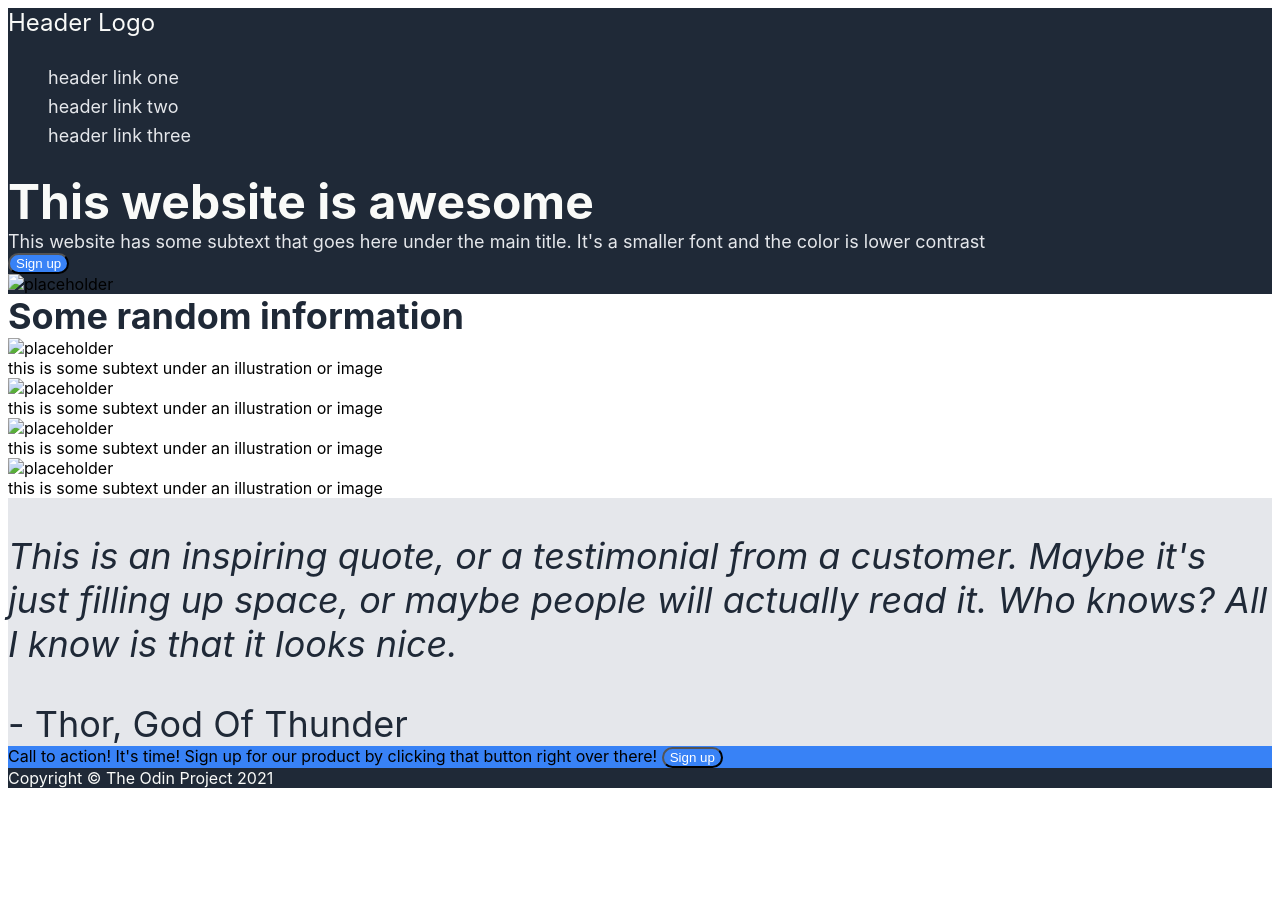
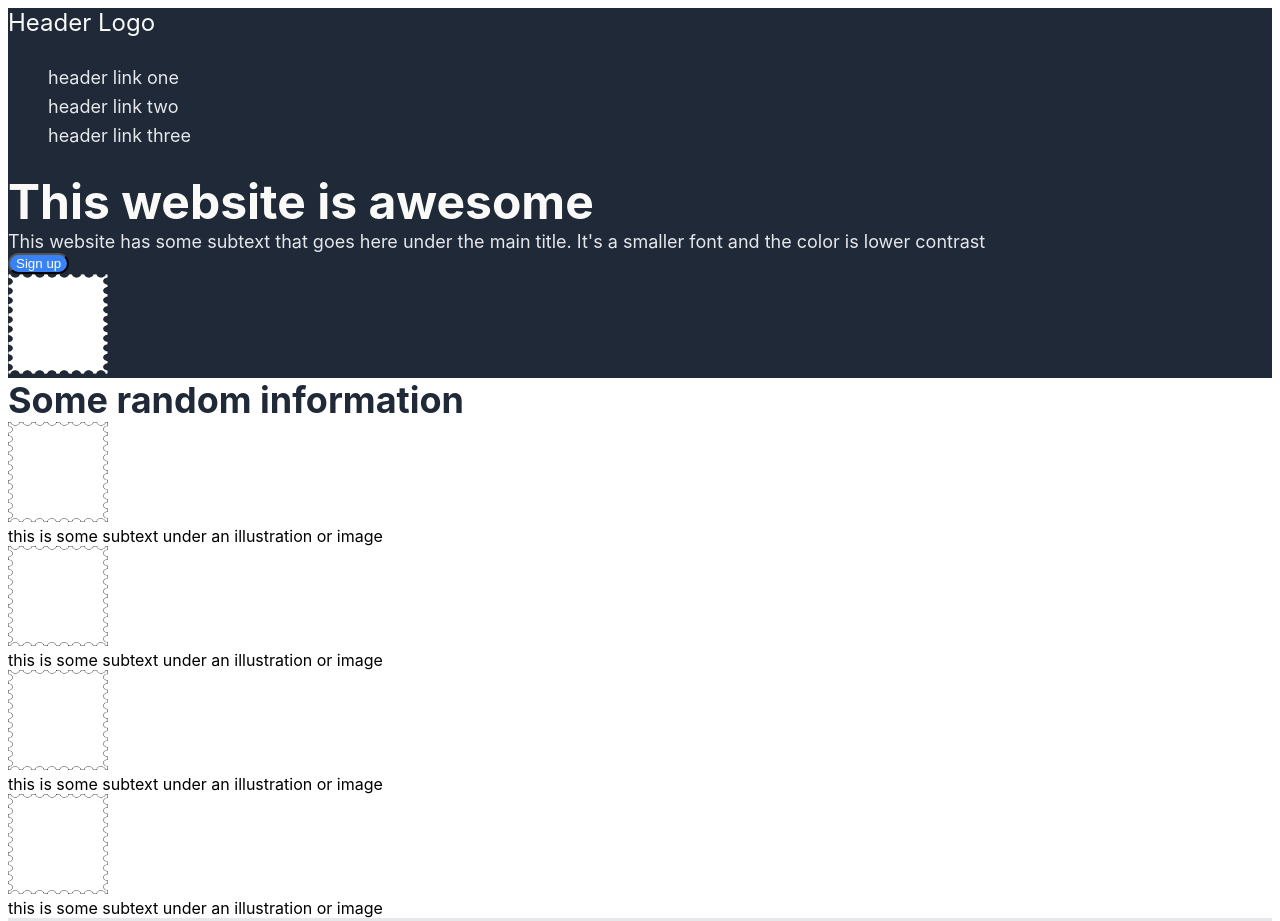
Before and after one commit to sisonnikolai/landing-page, a plain HTML site: page index.html in a window 1280 px wide. Shown: the top 921 px of the page. Before the commit the page ends 800 px from the top, so only its background shows below. Drawn offline with Linux system fonts and the light colour scheme.

Commit message:
Add placeholder image

```diff
--- a/index.html
+++ b/index.html
@@ -34,7 +34,7 @@
                 </div>
 
                 <div class="right">
-                    <img class="hero-image" src="" alt="placeholder">
+                    <img class="hero-image" src="images/stamp.png" alt="placeholder">
                 </div>
             </div>
         </div>
@@ -45,19 +45,19 @@
             </div>
             <div class="info-content">
                 <div class="info-item">
-                    <img class="info-img" src="" alt="placeholder">
+                    <img class="info-img" src="images/stamp.png" alt="placeholder">
                     <div class="text">this is some subtext under an illustration or image</div>
                 </div>
                 <div class="info-item">
-                    <img class="info-img" src="" alt="placeholder">
+                    <img class="info-img" src="images/stamp.png" alt="placeholder">
                     <div class="text">this is some subtext under an illustration or image</div>
                 </div>
                 <div class="info-item">
-                    <img class="info-img" src="" alt="placeholder">
+                    <img class="info-img" src="images/stamp.png" alt="placeholder">
                     <div class="text">this is some subtext under an illustration or image</div>
                 </div>
                 <div class="info-item">
-                    <img class="info-img" src="" alt="placeholder">
+                    <img class="info-img" src="images/stamp.png" alt="placeholder">
                     <div class="text">this is some subtext under an illustration or image</div>
                 </div>
             </div>
--- a/styles.css
+++ b/styles.css
@@ -16,6 +16,11 @@ button {
     background-color: #3882F6;
     color: white;
     border-radius: 20px;
+}
+
+img {
+    height: 100px;
+    width: 100px;
 }
 
 .header, .footer {
```
Also changed, not shown: images/stamp.png (added).
